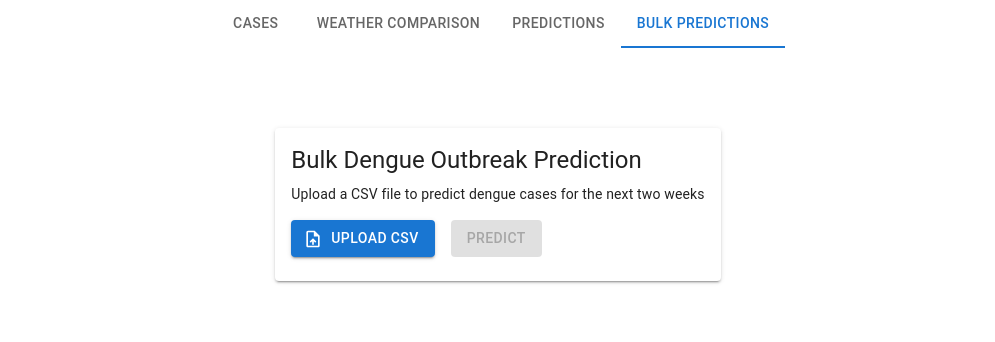
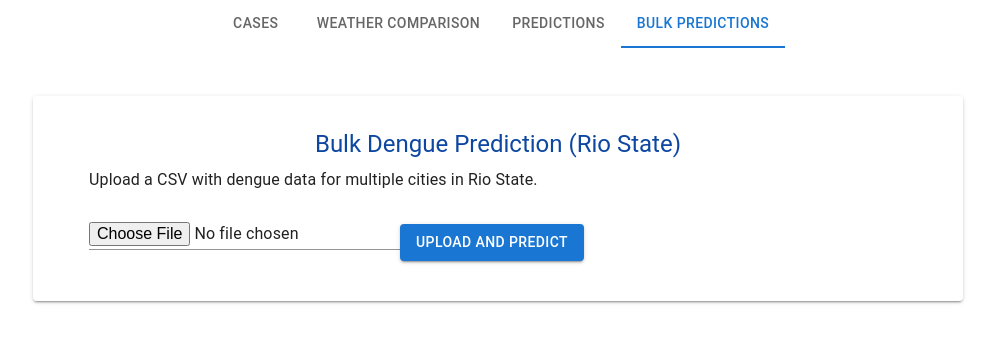
Before and after one commit to kavindunilshan/dengue_outbreak_prediction, a React (Vite) app: page / in a window 1280 px wide. Both pictures are taken after a click on the tab "BULK PREDICTIONS". Shown: the top 342 px of the page, without its empty margins (142-1137 px from the left). Built offline with nearby package versions, Linux system fonts and the light colour scheme.

Commit message:
Bulk Predictions done.

```diff
--- a/src/pages/bulk-predictions.jsx
+++ b/src/pages/bulk-predictions.jsx
@@ -2,120 +2,133 @@ import React, { useState } from 'react';
 import Papa from 'papaparse';
 import axios from 'axios';
 import {
+    Button,
     Typography,
-    Button,
     Card,
     CardContent,
     Box,
-    Grid,
-    Table,
-    TableBody,
-    TableCell,
-    TableContainer,
-    TableHead,
-    TableRow,
-    Paper,
-    CircularProgress
+    Input,
+    CircularProgress,
+    Alert
 } from '@mui/material';
-import UploadFileIcon from '@mui/icons-material/UploadFile';
 
 const BulkPredictionForm = () => {
-    const [csvData, setCsvData] = useState([]);
-    const [predictions, setPredictions] = useState([]);
+    const [file, setFile] = useState(null);
     const [loading, setLoading] = useState(false);
-    const [error, setError] = useState(null);
+    const [results, setResults] = useState([]);
+    const [error, setError] = useState('');
 
-    const handleFileUpload = (e) => {
-        const file = e.target.files[0];
-        if (file) {
+    const requiredColumns = [
+        'week',
+        'temp_avg',
+        'humidity_avg',
+        'vim',
+        'cases_lag0',
+        'cases_lag1',
+        'precipitation_avg_ordinary_kriging_lag3',
+        'precipitation_avg_ordinary_kriging_lag4',
+        'population',
+        'geocode'
+    ];
+
+    const handleFileChange = (e) => {
+        setFile(e.target.files[0]);
+        setResults([]);
+        setError('');
+    };
+
+
+    const handleUpload = () => {
+        if (!file) {
+            setError('Please upload a CSV file.');
+            return;
+        }
+
+        setLoading(true);
+        setError('');
+        setResults([]);
+
         Papa.parse(file, {
             header: true,
             skipEmptyLines: true,
-                complete: (results) => {
-                    setCsvData(results.data);
-                    setPredictions([]);
-                    setError(null);
-                },
-                error: (err) => setError("CSV parsing failed")
-            });
+            complete: async (result) => {
+                const data = result.data;
+
+                console.log('Parsed CSV Data:', data);
+
+                const hasAllColumns = requiredColumns.every(col =>
+                    result.meta.fields.includes(col)
+                );
+
+                if (!hasAllColumns) {
+                    setError(`CSV file must include all required columns: ${requiredColumns.join(', ')}`);
+                    setLoading(false);
+                    return;
                 }
-    };
 
-    const handleBulkPredict = async () => {
-        if (!csvData.length) return;
-        setLoading(true);
-        setError(null);
+                // Convert string values to proper types
+                const typedData = data.map(row => ({
+                    week: Number(row.week),
+                    geocode: Number(row.geocode),
+                    temp_avg: Number(row.temp_avg),
+                    humidity_avg: Number(row.humidity_avg),
+                    vim: Number(row.vim),
+                    cases_lag0: Number(row.cases_lag0),
+                    cases_lag1: Number(row.cases_lag1),
+                    precipitation_avg_ordinary_kriging_lag3: Number(row.precipitation_avg_ordinary_kriging_lag3),
+                    precipitation_avg_ordinary_kriging_lag4: Number(row.precipitation_avg_ordinary_kriging_lag4),
+                    population: Number(row.population),
+                }));
+
+                console.log('Typed Data for Prediction:', typedData);
+
                 try {
-            const response = await axios.post('http://127.0.0.1:8000/bulk-predict', csvData);
-            setPredictions(response.data);
+                    const res = await axios.post('http://127.0.0.1:8000/bulk-predict-json', typedData);
+                    setResults(res.data.predictions || []);
                 } catch (err) {
-            setError('Prediction failed. Check your input or server.');
+                    console.error(err);
+                    setError('Prediction failed. Please check the server or CSV data.');
                 } finally {
                     setLoading(false);
                 }
+            },
+            error: (err) => {
+                console.error('CSV parsing error:', err);
+                setError('Error parsing CSV file.');
+                setLoading(false);
+            }
+        });
     };
 
+
     return (
-        <Box className="form-wrapper" sx={{ mt: 4 }}>
-            <Card sx={{ boxShadow: 2 }}>
+        <Box className="form-wrapper">
+            <Card className="form-card" sx={{ boxShadow: 2 }}>
                 <CardContent>
-                    <Typography variant="h5" gutterBottom>
-                        Bulk Dengue Outbreak Prediction
+                    <Typography variant="h5" className="form-title">
+                        Bulk Dengue Prediction (Rio State)
                     </Typography>
-                    <Typography variant="body2" gutterBottom>
-                        Upload a CSV file to predict dengue cases for the next two weeks
+                    <Typography sx={{ mt: 1, mb: 2 }}>
+                        Upload a CSV with dengue data for multiple cities in Rio State.
                     </Typography>
 
-                    <Box sx={{ mt: 2 }}>
-                        <Button
-                            component="label"
-                            variant="contained"
-                            startIcon={<UploadFileIcon />}
-                            sx={{ mr: 2 }}
-                        >
-                            Upload CSV
-                            <input type="file" accept=".csv" hidden onChange={handleFileUpload} />
+                    <Input type="file" accept=".csv" onChange={handleFileChange} />
+                    <Button variant="contained" sx={{ mt: 2 }} onClick={handleUpload}>
+                        Upload and Predict
                     </Button>
-                        <Button
-                            variant="contained"
-                            onClick={handleBulkPredict}
-                            disabled={!csvData.length || loading}
-                        >
-                            {loading ? <CircularProgress size={20} color="inherit" /> : 'Predict'}
-                        </Button>
+
+                    {loading && <CircularProgress sx={{ mt: 2 }} />}
+                    {error && <Alert severity="error" sx={{ mt: 2 }}>{error}</Alert>}
+
+                    {results.length > 0 && (
+                        <Box sx={{ mt: 3 }}>
+                            <Typography variant="h6">Prediction Results</Typography>
+                            {results.map((item, index) => (
+                                <Typography key={index}>
+                                    📍 {item.geocode} — Predicted Cases: {item.prediction}
+                                </Typography>
+                            ))}
                         </Box>
-
-                    {error && (
-                        <Typography color="error" sx={{ mt: 2 }}>{error}</Typography>
-                    )}
-
-                    {predictions.length > 0 && (
-                        <TableContainer component={Paper} sx={{ mt: 4 }}>
-                            <Table>
-                                <TableHead>
-                                    <TableRow>
-                                        <TableCell>#</TableCell>
-                                        <TableCell>Next Week</TableCell>
-                                        <TableCell>Week After</TableCell>
-                                    </TableRow>
-                                </TableHead>
-                                <TableBody>
-                                    {predictions.map((pred, idx) => (
-                                        <TableRow key={idx}>
-                                            <TableCell>{idx + 1}</TableCell>
-                                            <TableCell>{pred.nextWeek}</TableCell>
-                                            <TableCell>{pred.weekAfter}</TableCell>
-                                        </TableRow>
-                                    ))}
-                                </TableBody>
-                            </Table>
-                        </TableContainer>
-                    )}
-
-                    {csvData.length > 0 && predictions.length === 0 && (
-                        <Typography sx={{ mt: 2 }} color="text.secondary">
-                            Ready to predict {csvData.length} records.
-                        </Typography>
                     )}
                 </CardContent>
             </Card>
```
Lines whose indentation alone changed are shown as unchanged.
